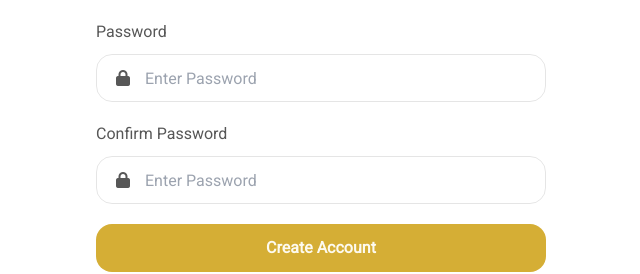
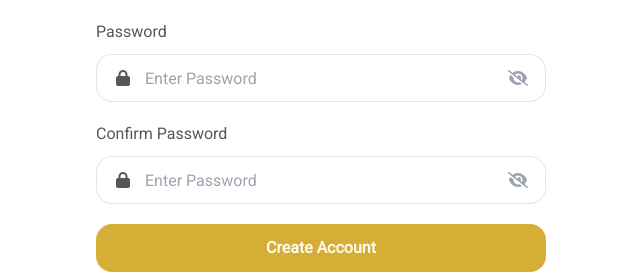
Before and after one commit to Uvcleken/forms.analogueshifts.com, a Next.js app: page /register in a window 1280 px wide. Shown: the part 510-784 px from the top of the page, without its empty margins (319-959 px from the left). Built offline with nearby package versions, Linux system fonts and the light colour scheme.

Commit message:
Show Password Button, Redirect To Jobs Page

```diff
--- a/src/app/forms/show/[uuid]/components/show-form.tsx
+++ b/src/app/forms/show/[uuid]/components/show-form.tsx
@@ -193,7 +193,7 @@ const ShowForm: React.FC<ShowFormProps> = ({ formUUID }) => {
         label="Proceed"
         action={handleStartTimer}
         close={() => {
-          router.push("/");
+          router.back();
         }}
         emailInput={true}
         onChangeEmailValue={(value: string) => setEmail(value)}
--- a/src/app/globals.css
+++ b/src/app/globals.css
@@ -229,3 +229,15 @@ body {
 body::-webkit-scrollbar {
   display: none;
 }
+
+input[type="password"]::-webkit-textfield-decoration-container {
+  display: none;
+}
+
+input[type="password"]::-moz-svg-anonymous {
+  display: none;
+}
+
+input[type="password"]::-ms-reveal {
+  display: none;
+}
--- a/src/components/application/form-input.tsx
+++ b/src/components/application/form-input.tsx
@@ -1,3 +1,6 @@
+"use client";
+import { useState } from "react";
+
 interface FormInputProps {
   label: string;
   value: string;
@@ -15,6 +18,12 @@ const FormInput: React.FC<FormInputProps> = ({
   placeholder,
   onChange,
 }) => {
+  const [passwordType, setPasswordType] = useState("password");
+
+  const togglePasswordType = () => {
+    setPasswordType(passwordType === "password" ? "text" : "password");
+  };
+
   return (
     <div className="w-full pb-5 flex flex-col gap-2.5">
       <p className="text-base font-normal text-content-grayText">{label}</p>
@@ -26,13 +35,28 @@ const FormInput: React.FC<FormInputProps> = ({
         ></i>
 
         <input
-          className={` w-full bg-transparent rounded-2xl border border-black/10 outline-1 outline-background-lightYellow h-full pl-12 pr-4  text-base font-normal text-gray-400`}
+          className={`password-input w-full rounded-2xl bg-white border border-black/10 outline-1 outline-background-lightYellow h-full pl-12  text-base font-normal text-gray-400 ${
+            type === "password" ? "pr-10" : "pr-4"
+          }`}
           placeholder={placeholder}
           value={value}
-          type={type}
+          type={type === "password" ? passwordType : type}
           onChange={onChange}
           required
         />
+        {type === "password" && (
+          <button
+            onClick={togglePasswordType}
+            type="button"
+            className="w-[40px] absolute right-2 flex justify-center text-gray-400"
+          >
+            <i
+              className={`fa-solid ${
+                passwordType === "password" ? "fa-eye-slash" : "fa-eye"
+              }`}
+            ></i>
+          </button>
+        )}
       </div>
     </div>
   );
--- a/src/components/application/idiom-proof.tsx
+++ b/src/components/application/idiom-proof.tsx
@@ -9,7 +9,6 @@ import {
   AlertDialogHeader,
   AlertDialogTitle,
 } from "@/components/ui/alert-dialog";
-import { Label } from "@radix-ui/react-dropdown-menu";
 import { Input } from "../ui/input";
 
 interface IdiomProps {
@@ -40,12 +39,14 @@ const IdiomProof: React.FC<IdiomProps> = ({
           <AlertDialogTitle className="text-primary-boulder950">
             {title}
           </AlertDialogTitle>
-          <AlertDialogDescription>{description}</AlertDialogDescription>
+          <AlertDialogDescription className="text-sm text-primary-boulder700">
+            {description}
+          </AlertDialogDescription>
         </AlertDialogHeader>
         {emailInput && (
           <Input
             type="email"
-            className="text-primary-boulder900"
+            className="text-primary-boulder900 placeholder:text-primary-boulder700"
             placeholder="Enter email"
             onChange={(e: any) => {
               onChangeEmailValue(e.target.value);
@@ -53,7 +54,12 @@ const IdiomProof: React.FC<IdiomProps> = ({
           />
         )}
         <AlertDialogFooter>
-          <AlertDialogCancel onClick={close}>Cancel</AlertDialogCancel>
+          <AlertDialogCancel
+            className="outline-white outline-none"
+            onClick={close}
+          >
+            Cancel
+          </AlertDialogCancel>
           <AlertDialogAction
             onClick={action}
             className="bg-red-600 hover:bg-red-500"
--- a/src/components/ui/alert-dialog.tsx
+++ b/src/components/ui/alert-dialog.tsx
@@ -118,7 +118,7 @@ const AlertDialogCancel = React.forwardRef<
     ref={ref}
     className={cn(
       buttonVariants({ variant: "outline" }),
-      "mt-2 sm:mt-0",
+      "mt-2 sm:mt-0 ring-none outline-none focus-visible:outline-none focus-visible:ring-white",
       className
     )}
     {...props}
```
